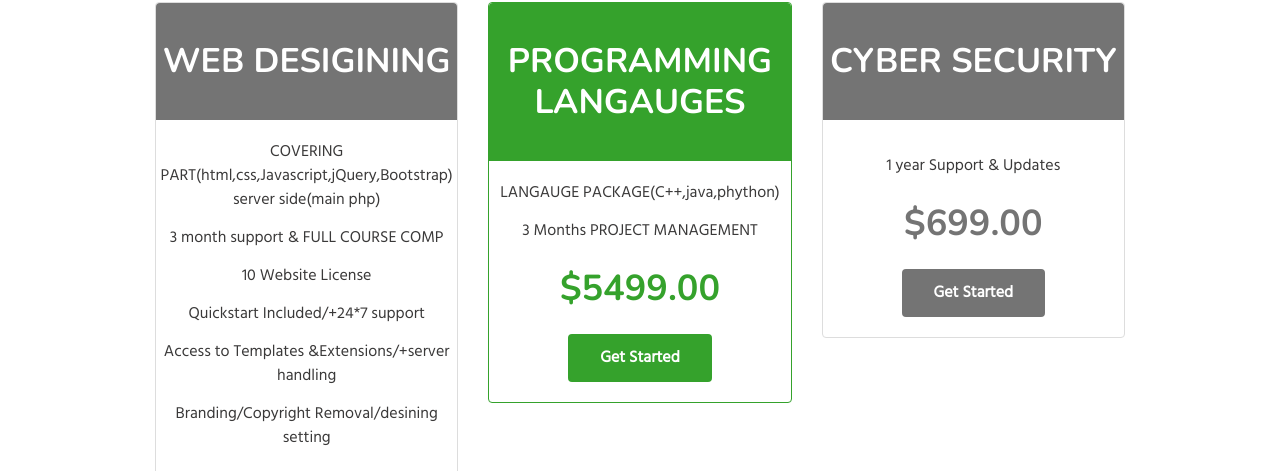
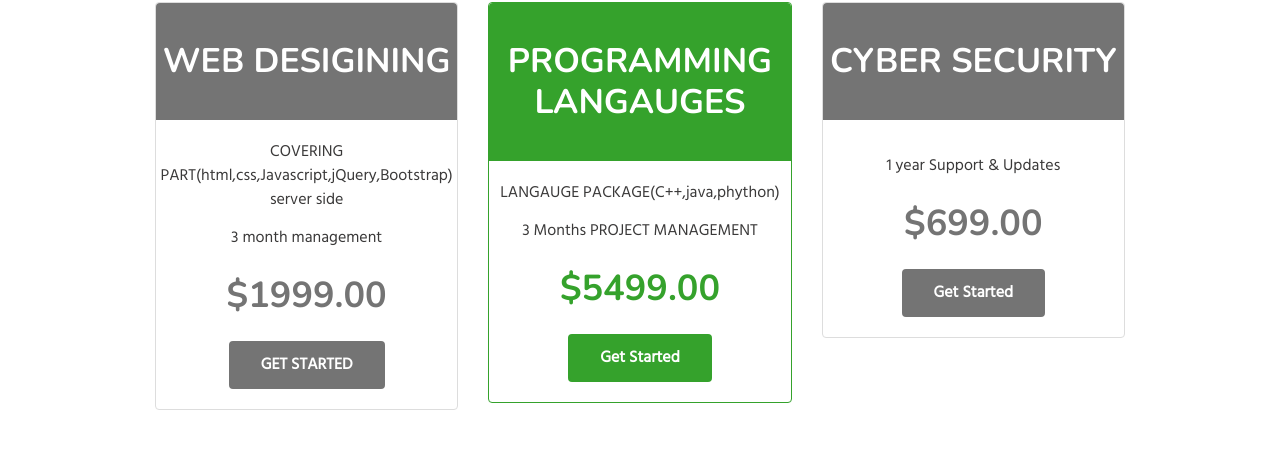
Before and after one commit to amalss7/amal-static-web, a plain HTML site: page services.html in a window 1280 px wide. Shown: the part 1218-1689 px from the top of the page. Drawn offline with nearby package versions, Linux system fonts and the light colour scheme.

Commit message:
Update services.html

```diff
--- a/services.html
+++ b/services.html
@@ -151,22 +151,22 @@ Author URL: none
                 <ul class="links">
                   <li class="tick-info">
                     COVERING PART(html,css,Javascript,jQuery,Bootstrap)
-                    server side(main php)
+                    server side
                   </li>
                   <li class="tick-info">
-                    3 month support & FULL COURSE COMP
+                    3 month management
                   </li>
                   <li class="tick-info">
-                    10 Website License
+
                   </li>
                   <li class="tick-info">
-                    Quickstart Included/+24*7 support
+
                   </li>
                   <li class="tick-info">
-                    Access to Templates &Extensions/+server handling
+
                   </li>
                   <li class="tick-info">
-                    Branding/Copyright Removal/desining setting
+
                   </li>
                 </ul>
                 <h3 class="title-sub mt-4">$1999.00</h3>
```
